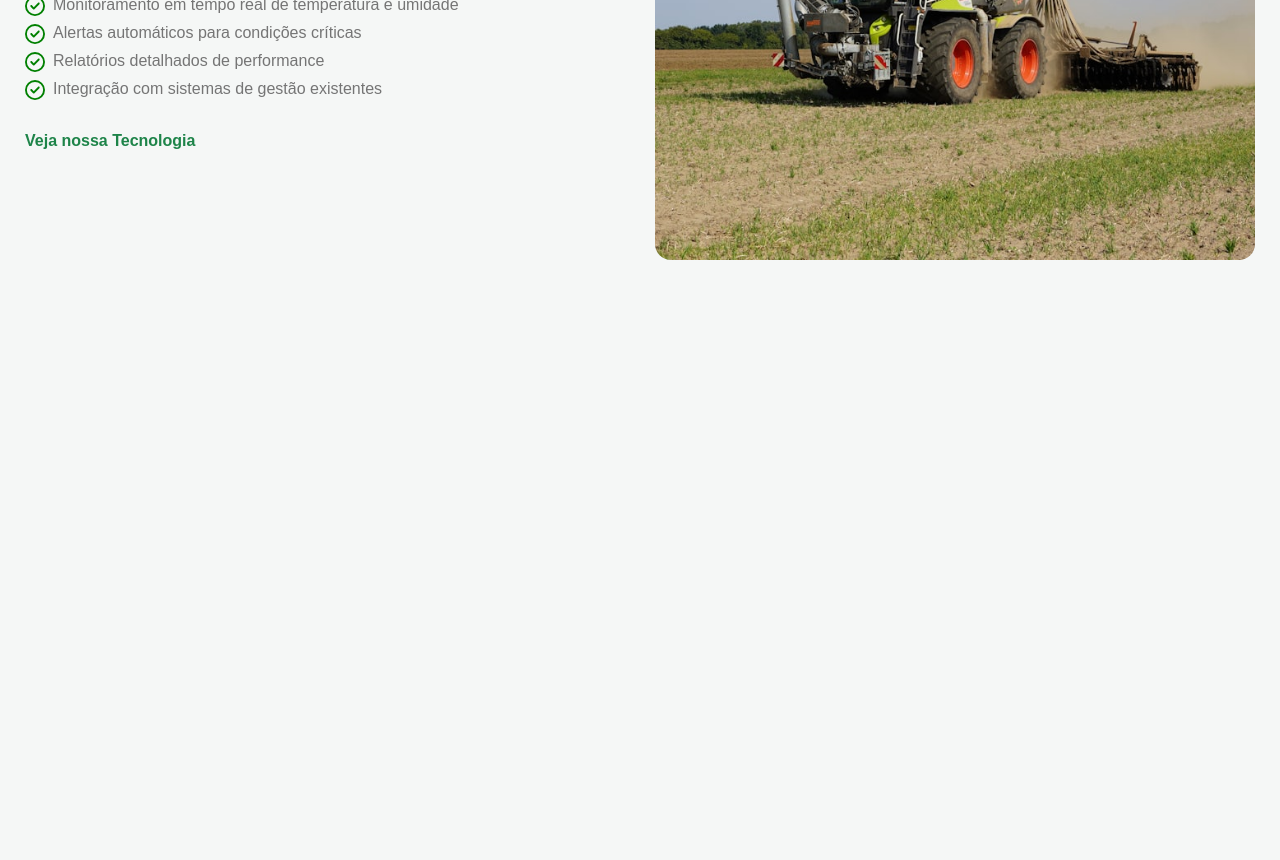
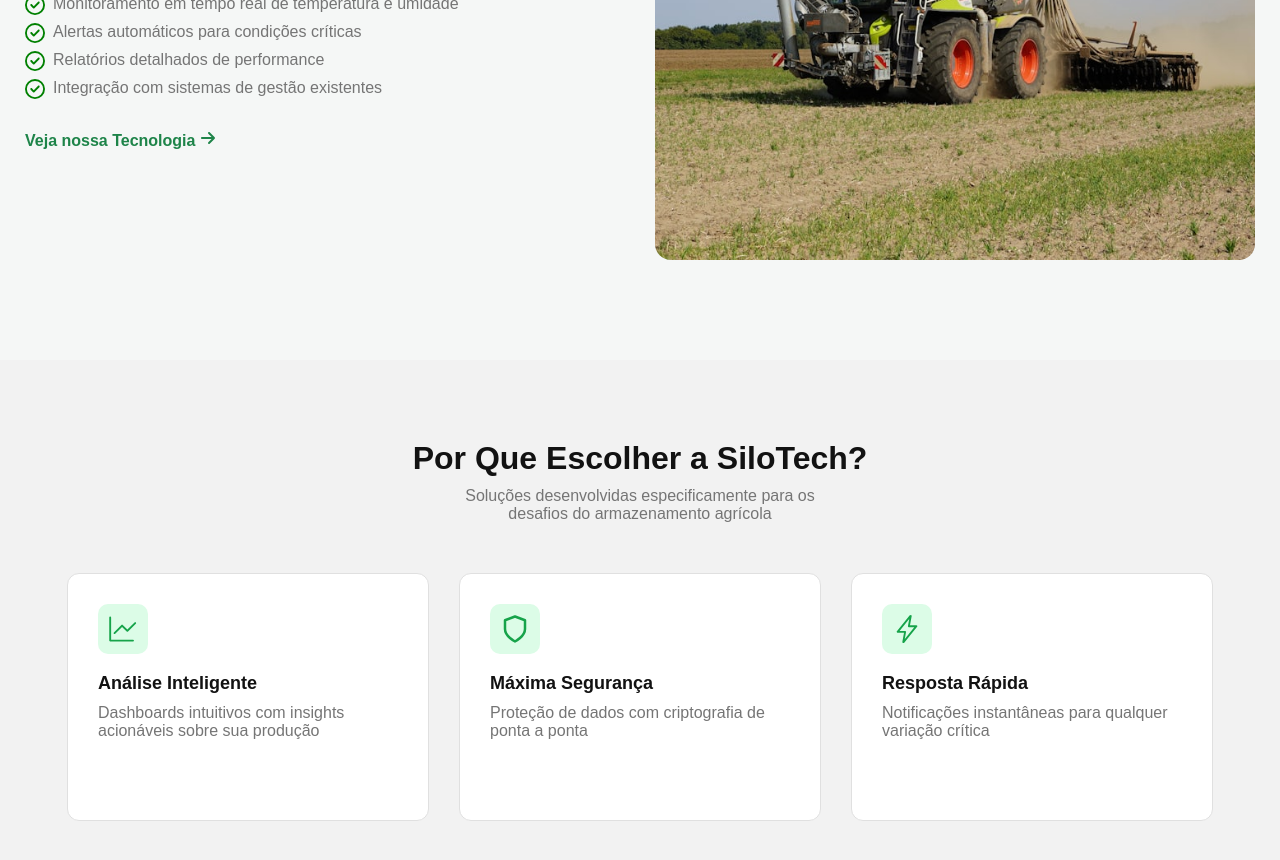
Before and after one commit to EduardoSchultz505/PI-2026-Grupo2, a React (Vite) app: page / in a window 1280 px wide. Shown: the part 1140-2000 px from the top of the page. Before the commit the page ends 1500 px from the top, so only its background shows below. Built offline with nearby package versions, Linux system fonts and the light colour scheme; a web font is replaced by a local one.

Commit message:
Criação da 3 Seção

```diff
--- a/src/Home.jsx
+++ b/src/Home.jsx
@@ -1,5 +1,8 @@
 import { Link } from "react-router-dom";
-import { FaRegCircleCheck } from "react-icons/fa6";
+import { FaRegCircleCheck, FaArrowRight } from "react-icons/fa6";
+import { GoGraph } from "react-icons/go";
+import { FiShield } from "react-icons/fi";
+import { IoFlashOutline } from "react-icons/io5";
 import Trator from "./assets/trator.jpg"
 
 
@@ -20,17 +23,39 @@ export default function HomePage() {
         <div className="texto2">
           <h1>Controle Total da Sua Produção</h1>
           <p>Nossa plataforma integrada oferece visibilidade completa do armazenamento, desde a temperatura até a umidade dos grãos.</p>
-
           <div>
             <div className="items"><FaRegCircleCheck/><span>Monitoramento em tempo real de temperatura e umidade</span></div>
             <div className="items"><FaRegCircleCheck/><span>Alertas automáticos para condições críticas</span></div>
             <div className="items"><FaRegCircleCheck/><span>Relatórios detalhados de performance</span></div>
             <div className="items"><FaRegCircleCheck/><span>Integração com sistemas de gestão existentes</span></div>
           </div>
-
-          <Link to="/tecnologia" className="Tecnologia">Veja nossa Tecnologia</Link>
+          <Link to="/tecnologia" className="Tecnologia">Veja nossa Tecnologia  <FaArrowRight/></Link>
         </div>
         <img src={Trator}></img>
+      </section>
+
+      <section className="section3">
+        <div>
+          <h1>Por Que Escolher a SiloTech?</h1>
+          <p>Soluções desenvolvidas especificamente para os desafios do armazenamento agrícola</p>
+        </div>
+        <div className="cards">
+          <div>
+            <GoGraph/>
+            <h2>Análise Inteligente</h2>
+            <p>Dashboards intuitivos com insights acionáveis sobre sua produção</p>
+          </div>
+          <div>
+            <FiShield/>
+            <h2>Máxima Segurança</h2>
+            <p>Proteção de dados com criptografia de ponta a ponta</p>
+          </div>
+          <div>
+            <IoFlashOutline/>
+            <h2>Resposta Rápida</h2>
+            <p>Notificações instantâneas para qualquer variação crítica</p>
+          </div>
+        </div>
       </section>
     </div>
   );
--- a/src/index.css
+++ b/src/index.css
@@ -82,6 +82,7 @@ body {
 .Tecnologia {
   color: #1e8449;
   font-weight: 700;
+  align-items: center ;
 }
 
 .items {
@@ -96,3 +97,54 @@ body {
   color: green;
   text-align: center;
 }
+
+.section3 {
+  padding: 80px 40px;
+  background-color: #f2f2f2;
+  text-align: center;
+}
+
+.section3 h1 {
+  font-size: 32px;
+  margin-bottom: 10px;
+}
+
+.section3 p {
+  color: #757575;
+  width: 350px;
+  margin: 0 auto 50px;
+}
+
+.cards {
+  display: flex;
+  justify-content: center;
+  gap: 30px;
+}
+
+.cards div {
+  background-color: #ffffff;
+  border: 1px solid #e0e0e0;
+  border-radius: 12px;
+  padding: 30px;
+  width: 300px;
+  text-align: left;
+}
+
+.cards svg {
+  font-size: 30px;
+  color: #16a34a;
+  background-color: #dcfce7;
+  padding: 10px;
+  border-radius: 10px;
+  margin-bottom: 15px;
+}
+
+.cards h2 {
+  font-size: 18px;
+  margin-bottom: 10px;
+}
+
+.cards p {
+  width: 300px;
+  color: #757575;
+}
```
